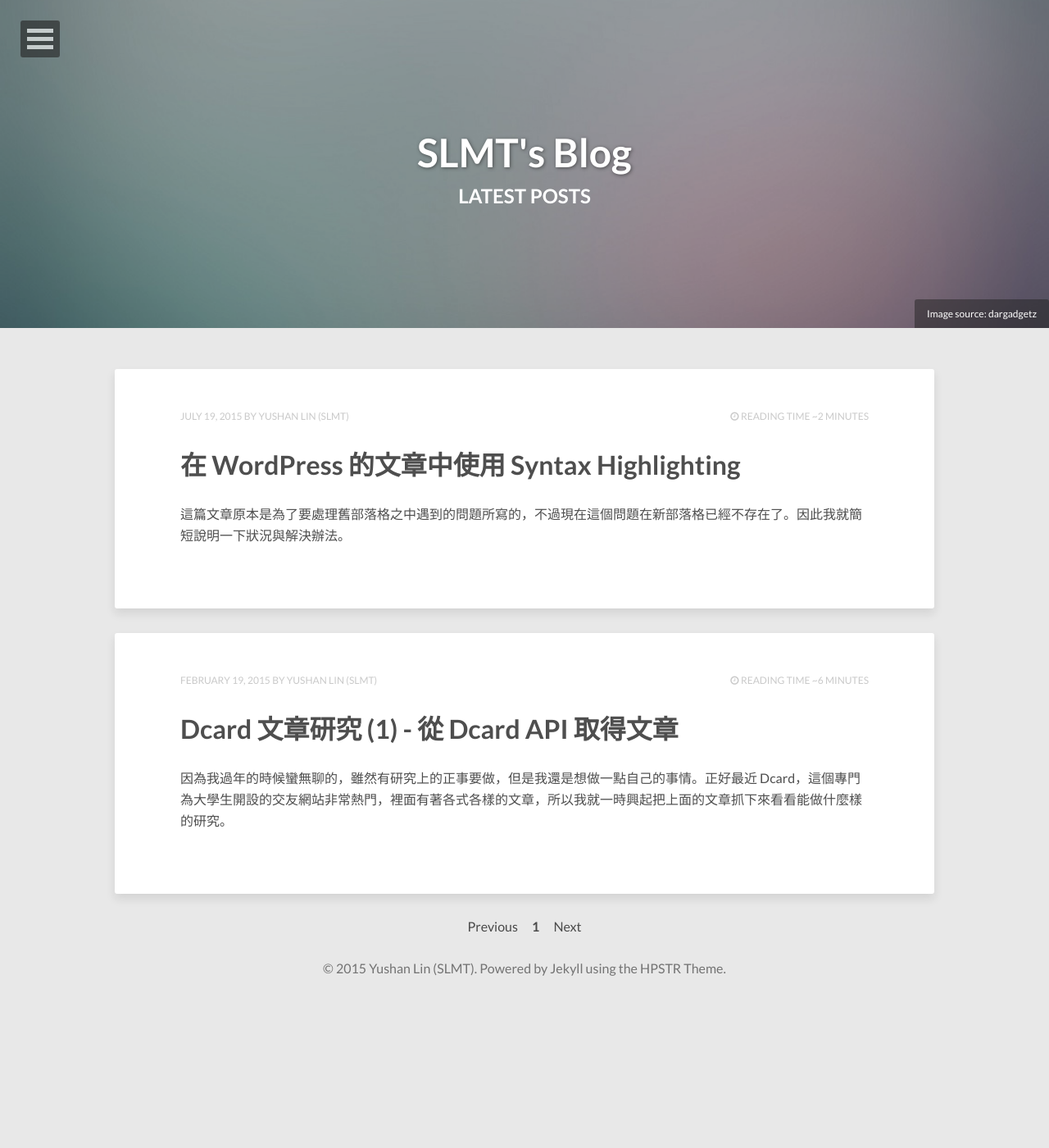
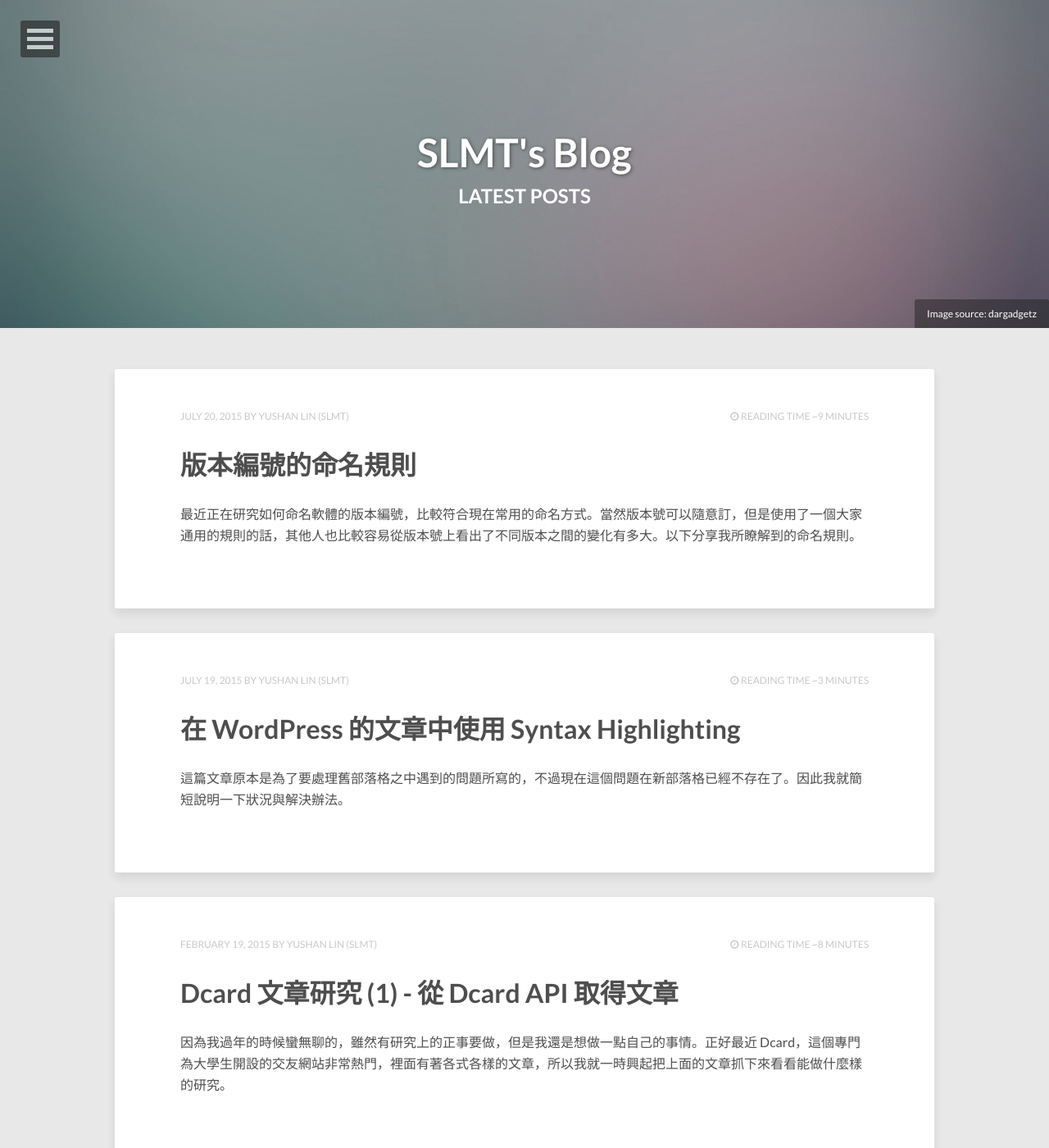
Before and after one commit to ada19850912/blog, a Jekyll site: the page built from index.html, in a window 1280 px wide and 1400 px high. Shown: the whole window at 82% size. Built offline with Jekyll 4.4.1, drawn with Linux system fonts in a browser that asks for light colours; nearby versions of some CDN libraries; Markdown is read by kramdown in place of the engine named in the settings; the list of posts is cut into pages by our own code; some of the changed lines change nothing that is shown.

Commit message:
Add a new post about 'version numbers' and change the reading time setting

````diff
--- a/_config.yml
+++ b/_config.yml
@@ -2,7 +2,7 @@ title:            SLMT's Blog
 description:      這裡是清大菸酒貓的窩
 disqus_shortname: slmtsblog
 reading_time:     true
-words_per_minute: 40
+words_per_minute: 30
 # Your site's domain goes here (eg: //mmistakes.github.io, http://mademistakes.com, etc)
 # When testing locally leave blank or use http://localhost:4000
 url: http://slmt.github.io
--- /dev/null
+++ b/_posts/2015-07-20-version-number-naming-convention.md
@@ -0,0 +1,177 @@
+---
+layout: post
+title: "版本編號的命名規則"
+description: "分享如何用現在常用的規則來命名版本編號"
+modified: 2015-07-20
+category: [Development]
+tags: [dev, version control, naming convention]
+---
+
+最近正在研究如何命名軟體的版本編號，比較符合現在常用的命名方式。當然版本號可以隨意訂，但是使用了一個大家通用的規則的話，其他人也比較容易從版本號上看出了不同版本之間的變化有多大。以下分享我所瞭解到的命名規則。
+
+<!--more-->
+
+
+## 命名規則
+
+首先，在開始分享之前，先提供一份參考文件。基本上我就是遵照這份文件的所定義的規則。
+
+Semantic Versioning: [http://semver.org/][1]
+
+這份文件有提供多種不同的語言供大家閱讀，我看了一下中文的翻譯也沒什麼問題，應該可以安心食用XD
+
+那麼接下來就大致介紹一下主要的規則。
+
+### 版本編號格式
+
+版本編號必須要依照以下格式命名：
+
+```
+[主版本號].[次版本號].[修訂版本號]
+```
+
+以上每個編號都是 >= 0 的數字，下面就是一個符合規則的版本編號：
+
+```
+1.0.3
+```
+
+每次一發佈新版本的時候就遞增其中一個編號。
+
+### 每個編號遞增的時機
+
+- 主版本號：軟體有重大更新的時候遞增，重大更新通常是指功能與介面都有大幅度變動的時候。
+- 次版本號：軟體發佈新功能，但是並不會大幅影響到整個軟體的時候遞增。
+- 修訂版本號：通常是在軟體有 bug，發布 bug 的修正版時遞增。
+
+有些版本編號除了上述三者之外，還會有「建置版本號」。也就是只要每次建置一次軟體就會遞增一次，有時候甚至會使用建置的日期或時間來代表。不過已經很少人在用了。
+
+### 版本號的比較
+
+比較的規則很簡單，就是從最左邊的數字開始比。比較大的就是比較新的版本。
+
+如果數字一樣的話，就比下一個數字。
+
+以下是一個比較的例子：
+
+```
+1.0.0 < 1.0.1 < 1.1.0 < 1.2.0 < 1.4.5 < 2.0.0 < 2.1.12 < 2.3.2 < 3.0.0 ...
+```
+
+### 正式版之前的測試版本編號
+
+有些軟體在發布正式版本之前，會先發布測試版本給大眾使用。測試版本不保證沒有任何 bug 或者功能完善。
+
+通常測試版的 `主版本號` 會是 `0`，例如 `0.3.1` 就是一個測試版本。
+
+而一般會使用 `0.1.0 ` 當作測試版的初始版本號。
+
+### 提醒
+
+除了以上規則之外，還有些規則的細節沒有提及。如果有興趣的話可以直接看看最上面提供的文件。
+
+
+## 命名範例
+
+以下分別以「線上遊戲」與「函式庫」兩者為例。
+
+### 線上遊戲
+
+假設現在有款 RPG 線上遊戲叫做 `小山貓 online`，一開始正式發佈的版本號是：
+
+```
+1.0.0
+```
+
+接著推出一段時間之後，為了增加遊戲的豐富性，新增了一些新的關卡與任務，此時 `次版本號` 有可能就會遞增：
+
+```
+1.1.0
+```
+
+新增了新功能不久，有玩家回報在解任務時會卡住，沒辦法繼續。工程師檢查之下發現是 bug，立即修正。因此發佈了 bug 修正版，`修正版本號` 遞增：
+
+```
+1.1.1
+```
+
+過了一段時間，又發布了新的關卡與任務，因此 `次版本號` 再度遞增，而 `修正版本號` 歸零：
+
+```
+1.2.0
+```
+
+就這樣持續了一段時間。隨著時間的推進，現有的地圖與故事似乎無法滿足玩家的需求，因此遊戲公司撰寫了新故事與製作了新地圖，推出了 `小山貓的遠征之旅` 大改版！
+
+這個時候，遊戲出現了重大更新，所以 `主版本號` 很有可能就會遞增，後面的版本號則歸零：
+
+```
+2.0.0
+```
+
+這是一個線上遊戲可能的版本編號命名時機與流程。
+
+
+### 函式庫
+
+函式庫的狀況與遊戲不同，因為使用函式庫的人通常是開發其他程式的工程師，所以版本號遞增的時機也會不太一樣。
+
+假設我寫了一個 `小山貓函式庫`，只要呼叫一個 `catMeow()` 這個函式，電腦喇叭就會發出貓咪的叫聲。
+
+而版本編號一開始可能訂為：
+
+```
+1.0.0
+```
+
+此時我心血來潮，突然想要新增一個新的函式（新功能），`catAnimate()` 函式，呼叫之後程式畫面中就會出現貓咪動畫。
+
+`次版本號` 可能就會遞增：
+
+```
+1.1.0
+```
+
+我突然接到其他開發者來信，他說他們呼叫了新的 `catAnimate()` 之後，沒有出現貓，而是出現狗！
+
+這真是太嚴重了！必須要馬上修正這個 bug！因此我發布了一個修訂版本，且遞增了 `修訂版本號`：
+
+```
+1.1.1
+```
+
+過了一段時間之後，我覺得現在這個 API 設計不好，我想用物件導向的方式重寫。
+
+在重寫之後，任何人使用舊的功能之前，必須要先使用 `new Cat()` 建立一個貓咪物件，然後分別呼叫 `cat.meow()` 與 `cat.animate()` 才能使用之前的功能。
+
+這個改變影響到了許多已經寫好程式的開發者，因為他們必須要把所有使用到 `小山貓函式庫` 的地方全部改成新的寫法。
+
+為了因應這種重大更新，此時必須要遞增 `主版本號`：
+
+```
+2.0.0
+```
+
+### 小結
+
+大家應該可以注意到一件事情，通常遊戲的重大更新對玩家來說都是一個令人開心的事件，但是函式庫的重大更新（主版本號遞增）通常對開發者來說就代表著：「Fxxk！程式又要大修了！」
+
+開發者會視情況來決定是否要使用大更新後的函式庫。有很多情況是，開發者仍使用舊的版本（像是 `小山貓函式庫` 的 `1.1.1` 版），而只有開發新程式的時候才會使用最新的版本。
+
+例如 OpenGL 某次重大更新之後，大大地修改了繪圖的流程與方式，很多舊的函式都不能呼叫了，因此到現在還是很多人使用舊版。另外像是 Python 3 的更新也改掉了很多語法的使用方式。
+
+
+## 總結
+
+這邊提供的只是一種目前常看到的命名規則。當然要自己定義自己的規則也不是不行，像是直接用發布日期來當版本號，只是其他人就無法使用這種常用的邏輯來判斷版本號的意義。此時最好提供一份文件說明這些版本號的意義。
+
+另外，有些軟體在測試期間，可能會使用不同規則的命名方式。
+
+例如從 [這份下載清單][2] 可以看到， [Minecraft][3] 在測試期間的版本編號，是在前面分別加上 `a` 代表 alpha 版，加上 `b` 代表 beta 版。正式版本再使用類似這裡分享的規則來命名。
+
+我個人是建議就遵照最上方文件提供的規則就好，使用一個大多數人都使用的規則並沒有什麼壞處。
+
+
+[1]: http://semver.org/
+[2]: https://mcversions.net/
+[3]: https://minecraft.net/
````
